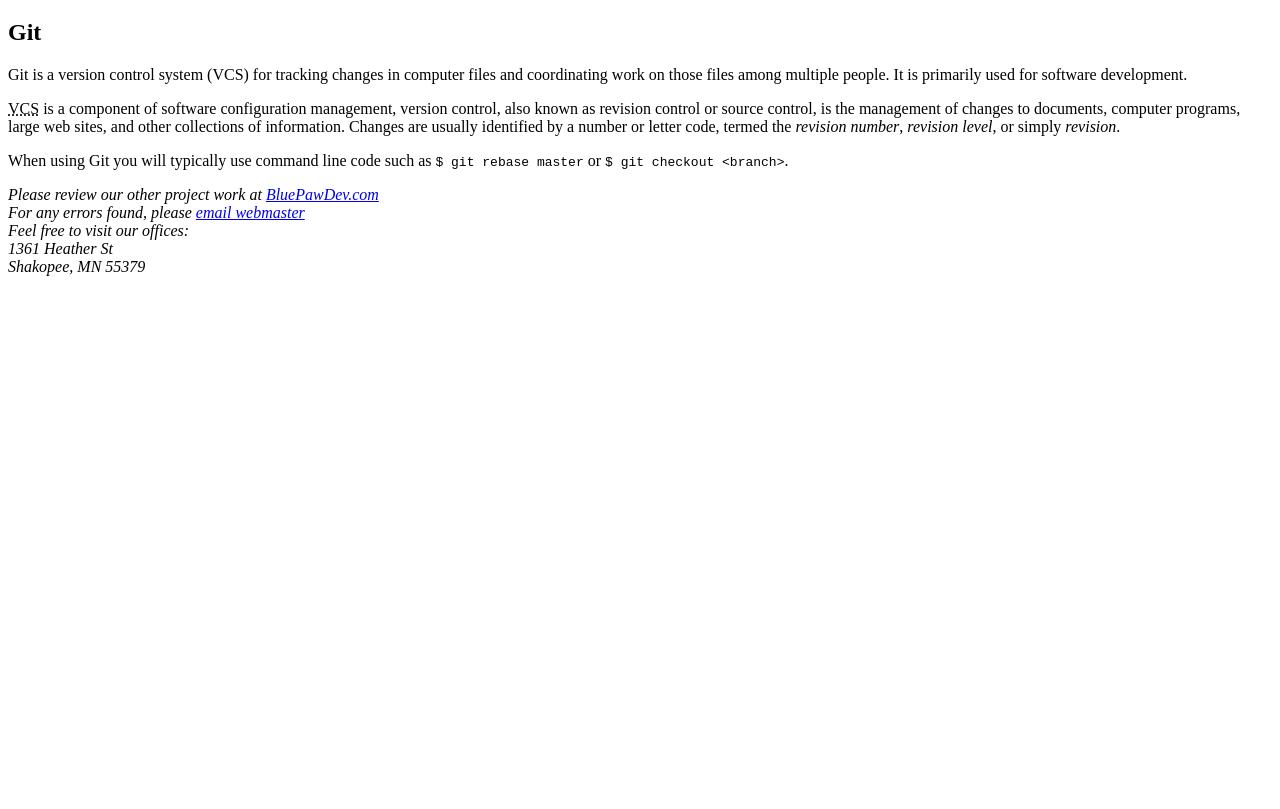
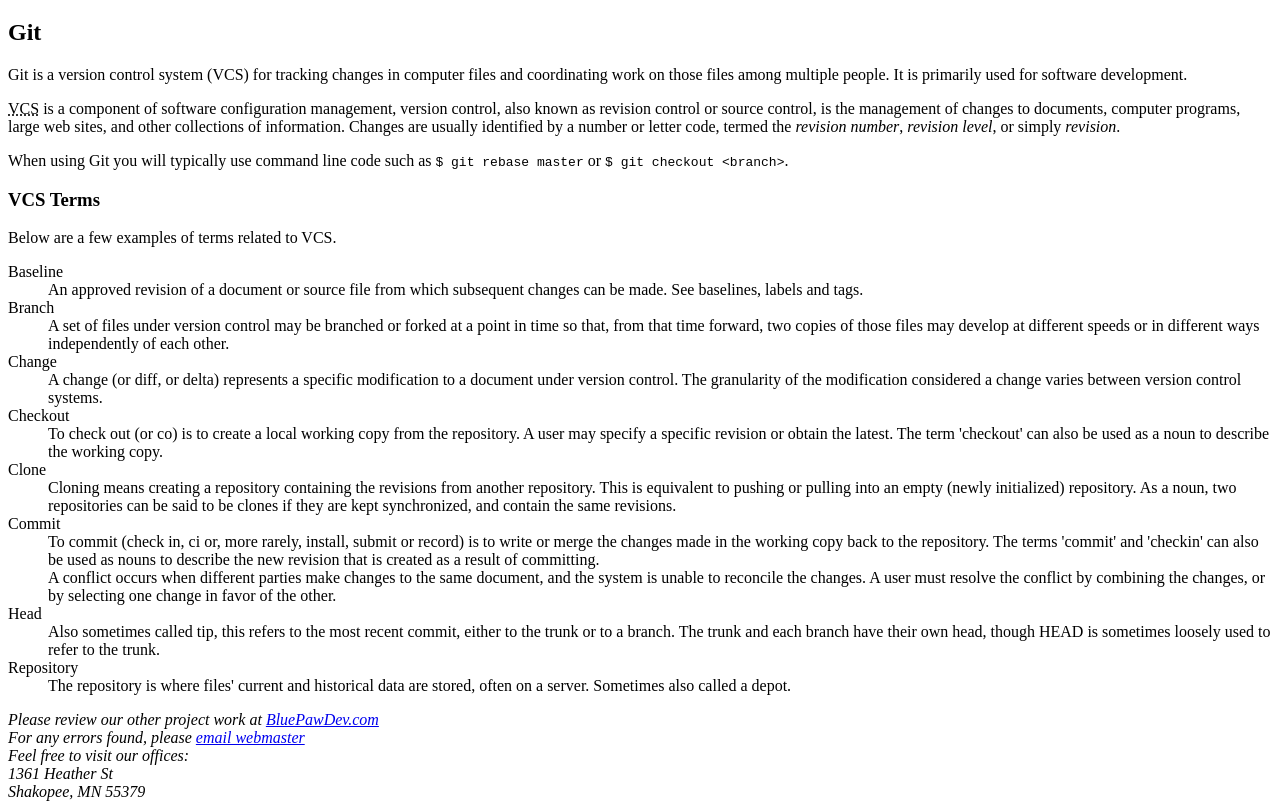
Before and after one commit to BluePawDev/sandbox-html, a plain HTML site: page index-html.html in a window 1280 px wide. Shown: the part 87-896 px from the top of the page. Before the commit the page ends 800 px from the top, so only its background shows below. Drawn offline with Linux system fonts and the light colour scheme.

Commit message:
Add <h3>, <dl>, <dt>, and <dd>

```diff
--- a/index-html.html
+++ b/index-html.html
@@ -27,6 +27,30 @@
         <p>Git is a version control system (VCS) for tracking changes in computer files and coordinating work on those files among multiple people. It is primarily used for software development.</p>
         <p><abbr title="Version Control System">VCS</abbr> is a component of software configuration management, version control, also known as revision control or source control, is the management of changes to documents, computer programs, large web sites, and other collections of information. Changes are usually identified by a number or letter code, termed the <i>revision number</i>, <i>revision level</i>, or simply <i>revision</i>.</p>
         <p>When using Git you will typically use command line code such as <code>$ git rebase master</code> or <code>$ git checkout &lt;branch&gt;</code>.</p>
+        <h3>VCS Terms</h3>
+        <p>Below are a few examples of terms related to VCS.</p>
+        <dl class="vcsTerms">
+          <dt>Baseline</dt>
+          <dd>An approved revision of a document or source file from which subsequent changes can be made. See baselines, labels and tags.</dd>
+          <dt>Branch</dt>
+          <dd>A set of files under version control may be branched or forked at a point in time so that, from that time forward, two copies of those files may develop at different speeds or in different ways independently of each other.</dd>
+          <dt>Change</dt>
+          <dd>A change (or diff, or delta) represents a specific modification to a document under version control. The granularity of the modification considered a change varies between version control systems.</dd>
+          <dt>Checkout</dt>
+          <dd>To check out (or co) is to create a local working copy from the repository. A user may specify a specific revision or obtain the latest. The term 'checkout' can also be used as a noun to describe the working copy.</dd>
+          <dt>Clone</dt>
+          <dd>Cloning means creating a repository containing the revisions from another repository. This is equivalent to pushing or pulling into an empty (newly initialized) repository. As a noun, two repositories can be said to be clones if they are kept synchronized, and contain the same revisions.</dd>
+          <dt>Commit</dt>
+          <dd>To commit (check in, ci or, more rarely, install, submit or record) is to write or merge the changes made in the working copy back to the repository. The terms 'commit' and 'checkin' can also be used as nouns to describe the new revision that is created as a result of committing.</dd>
+          <dtConflict</dt>
+          <dd>A conflict occurs when different parties make changes to the same document, and the system is unable to reconcile the changes. A user must resolve the conflict by combining the changes, or by selecting one change in favor of the other.</dd>
+          <dt>Head</dt>
+          <dd>Also sometimes called tip, this refers to the most recent commit, either to the trunk or to a branch. The trunk and each branch have their own head, though HEAD is sometimes loosely used to refer to the trunk.</dd>
+          <dt>Repository</dt>
+          <dd>The repository is where files' current and historical data are stored, often on a server. Sometimes also called a depot.</dd>
+
+
+        </dl> <!-- End of .vcsTerms -->
 
       </div> <!-- End of .mainBody -->
       <div class="rightSideBar">
```
